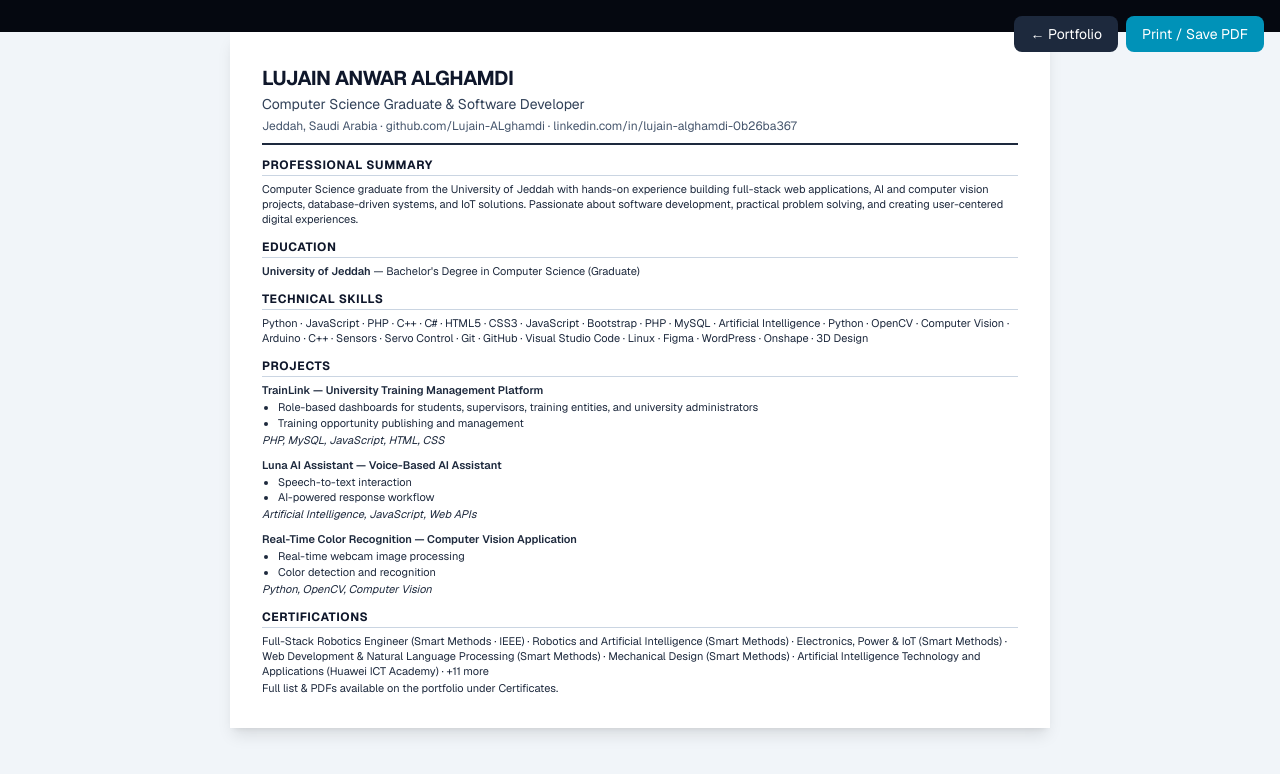
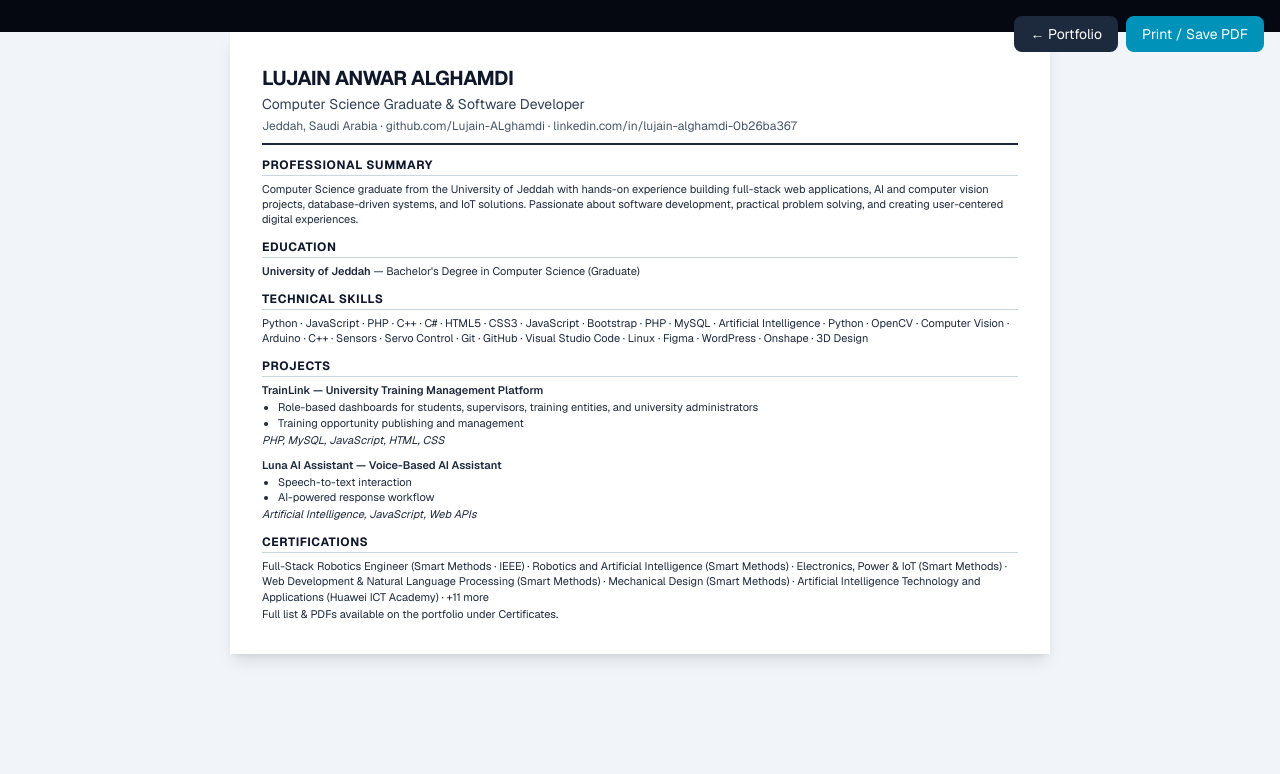
Before and after one commit to Lujain-ALghamdi/my-portfolio, a Next.js app: page /cv in a window 1280 px wide. Shown: the top 774 px of the page. Built offline with nearby package versions, Linux system fonts and the light colour scheme.

Commit message:
Update projects: swap in billiard-clash, smart-vehicle-anti-theft-system, health-assistant-app-design; keep TrainLink

```diff
--- a/src/data/projects.ts
+++ b/src/data/projects.ts
@@ -51,53 +51,56 @@
     category: "fullstack",
   },
   {
-    id: "luna-ai",
-    title: "Luna AI Assistant",
-    subtitle: "Voice-Based AI Assistant",
+    id: "billiard-clash",
+    title: "Billiard Clash",
+    subtitle: "Classic 8-Ball Pool Game",
     description:
-      "An interactive AI-powered web application that combines speech recognition, AI-generated responses, and text-to-speech to create a conversational voice experience.",
+      "A full-stack, TypeScript implementation of classic 8-ball pool. Play against a friend online in real time, or challenge a computer opponent across four difficulty levels, all rendered on an HTML5 Canvas with a from-scratch 2D physics engine and WPA-based rules.",
     highlights: [
-      "Speech-to-text interaction",
-      "AI-powered response workflow",
-      "Text-to-speech output",
-      "Interactive voice-based user experience",
+      "Player vs Player online multiplayer over Socket.IO with server-authoritative shot validation",
+      "Player vs Computer with four AI difficulty levels (Easy to Insane)",
+      "From-scratch 2D physics: elastic collisions, rail reflection, rolling friction, pocket detection",
+      "Authentic WPA 8-ball rules with full foul handling and ball-in-hand",
     ],
-    tech: ["Artificial Intelligence", "JavaScript", "Web APIs"],
-    github: "https://github.com/Lujain-ALghamdi/luna-ai-assistant",
+    tech: ["TypeScript", "HTML5 Canvas", "Socket.IO", "CSS"],
+    github: "https://github.com/Lujain-ALghamdi/billiard-clash",
+    live: "https://billiard-clash.vercel.app/",
     featured: true,
-    category: "ai",
+    category: "fullstack",
   },
   {
-    id: "color-recognition",
-    title: "Real-Time Color Recognition",
-    subtitle: "Computer Vision Application",
+    id: "smart-vehicle-anti-theft",
+    title: "Smart Vehicle Anti-Theft System",
+    subtitle: "ESP32 Vehicle Security & Monitoring System",
     description:
-      "A real-time computer vision application that uses Python and OpenCV to recognize colors through webcam-based image processing.",
+      "An ESP32-based vehicle security system that combines a physical keypad lock, tilt-based intrusion detection, and a live web dashboard for remote monitoring and control.",
     highlights: [
-      "Real-time webcam image processing",
-      "Color detection and recognition",
-      "Computer vision implementation using OpenCV",
+      "Keypad-based PIN entry to lock/unlock and arm/disarm the system",
+      "Tilt-sensor intrusion detection with automatic alarm triggering",
+      "Built-in web dashboard served from the ESP32 with live status and charts",
+      "Automatic fallback to Wi-Fi Access Point mode when no network is available",
     ],
-    tech: ["Python", "OpenCV", "Computer Vision"],
-    github: "https://github.com/Lujain-ALghamdi/Color-Recognition-OpenCV",
+    tech: ["ESP32", "Arduino C++", "JavaScript", "Chart.js"],
+    github: "https://github.com/Lujain-ALghamdi/smart-vehicle-anti-theft-system",
     featured: true,
-    category: "ai",
+    category: "iot",
   },
   {
-    id: "user-management",
-    title: "User Management System",
-    subtitle: "PHP & MySQL Web Application",
+    id: "health-assistant-app-design",
+    title: "Health Assistant App",
+    subtitle: "UX/UI Design Case Study",
     description:
-      "A responsive web-based user management system for adding, displaying, managing, and updating user information and status.",
+      "A mobile app design concept for a personal health assistant, covering onboarding, medication guidance, appointment booking, and in-app chat, designed end-to-end in Figma.",
     highlights: [
-      "Add, edit, and remove user records",
-      "Status management and filtering",
-      "Responsive PHP & MySQL data layer",
+      "Full user journey mapped from onboarding to daily use",
+      "Medication suggestions via a guided symptom-intake flow",
+      "Calendar-based appointment booking with instant confirmation",
+      "Chat interface with a health assistant plus medication reminders",
     ],
-    tech: ["PHP", "MySQL", "HTML", "CSS"],
-    github: "https://github.com/Lujain-ALghamdi/User-Management-System-PHP-MySQL",
+    tech: ["Figma", "UX/UI Design", "Prototyping"],
+    github: "https://github.com/Lujain-ALghamdi/health-assistant-app-design",
     featured: false,
-    category: "web",
+    category: "design",
   },
   {
     id: "arduino-ultrasonic",
@@ -116,40 +119,41 @@
     category: "iot",
   },
   {
-    id: "flower-keychain",
-    title: "Flower-Shaped L Keychain",
-    subtitle: "3D Design Project",
+    id: "luna-ai",
+    title: "Luna AI Assistant",
+    subtitle: "Voice-Based AI Assistant",
     description:
-      "A custom flower-shaped keychain modeled in Onshape with a personalized letter L and designed for 3D printing.",
+      "An interactive AI-powered web application that combines speech recognition, AI-generated responses, and text-to-speech to create a conversational voice experience.",
     highlights: [
-      "Modeled in Onshape (CAD)",
-      "Personalized letter-L design",
-      "Prepared for 3D printing",
+      "Speech-to-text interaction",
+      "AI-powered response workflow",
+      "Text-to-speech output",
+      "Interactive voice-based user experience",
     ],
-    tech: ["Onshape", "CAD", "3D Design", "3D Printing"],
-    github: "https://github.com/Lujain-ALghamdi/Flower-Shaped-L-Keychain",
+    tech: ["Artificial Intelligence", "JavaScript", "Web APIs"],
+    github: "https://github.com/Lujain-ALghamdi/luna-ai-assistant",
     featured: false,
-    category: "design",
+    category: "ai",
   },
 ];
 
 export const githubRepos = [
   { name: "TrainLink", url: "https://github.com/Lujain-ALghamdi/TrainLink", lang: "PHP" },
-  { name: "luna-ai-assistant", url: "https://github.com/Lujain-ALghamdi/luna-ai-assistant", lang: "JavaScript" },
-  { name: "Color-Recognition-OpenCV", url: "https://github.com/Lujain-ALghamdi/Color-Recognition-OpenCV", lang: "Python" },
+  { name: "billiard-clash", url: "https://github.com/Lujain-ALghamdi/billiard-clash", lang: "TypeScript" },
   {
-    name: "User-Management-System-PHP-MySQL",
-    url: "https://github.com/Lujain-ALghamdi/User-Management-System-PHP-MySQL",
-    lang: "PHP",
+    name: "smart-vehicle-anti-theft-system",
+    url: "https://github.com/Lujain-ALghamdi/smart-vehicle-anti-theft-system",
+    lang: "C++",
+  },
+  {
+    name: "health-assistant-app-design",
+    url: "https://github.com/Lujain-ALghamdi/health-assistant-app-design",
+    lang: "Figma",
   },
   {
     name: "Arduino-Ultrasonic-Servo-Control",
     url: "https://github.com/Lujain-ALghamdi/Arduino-Ultrasonic-Servo-Control",
     lang: "C++",
   },
-  {
-    name: "Flower-Shaped-L-Keychain",
-    url: "https://github.com/Lujain-ALghamdi/Flower-Shaped-L-Keychain",
-    lang: "CAD",
-  },
+  { name: "luna-ai-assistant", url: "https://github.com/Lujain-ALghamdi/luna-ai-assistant", lang: "JavaScript" },
 ];
```
